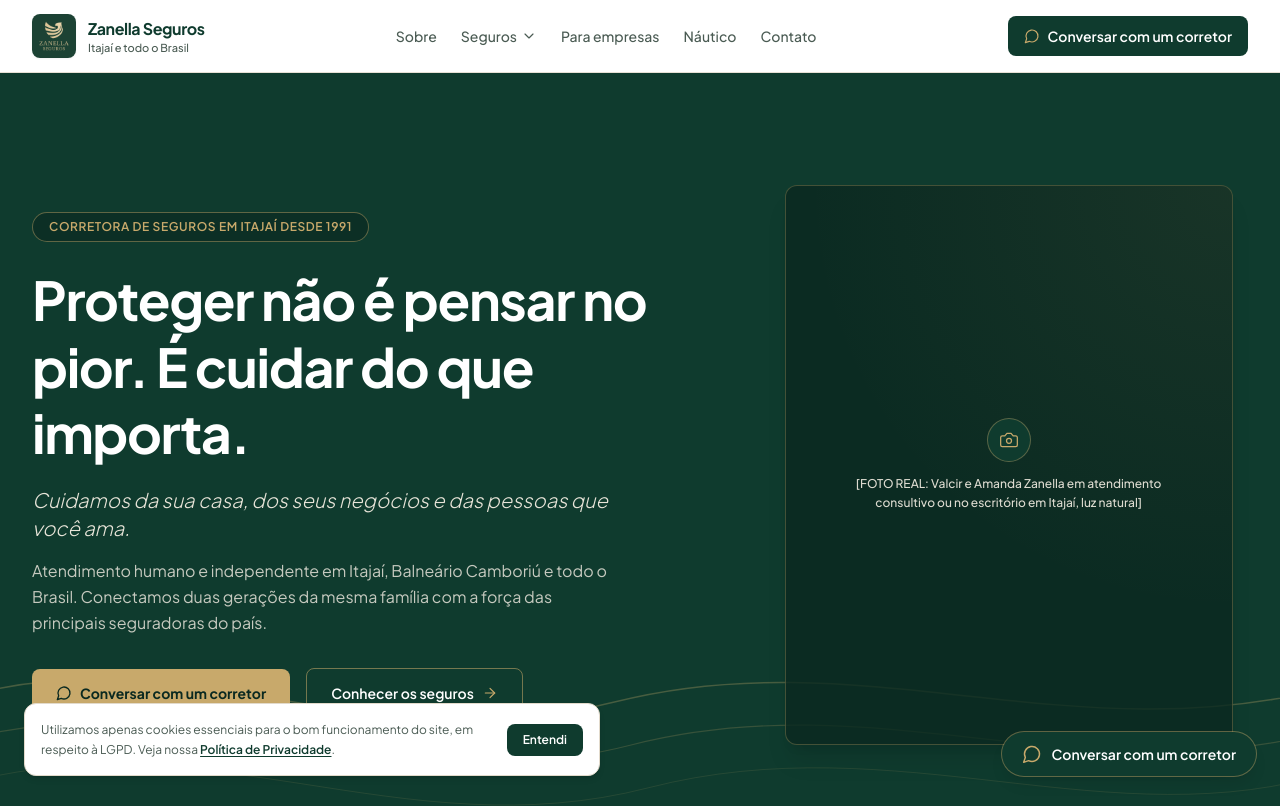
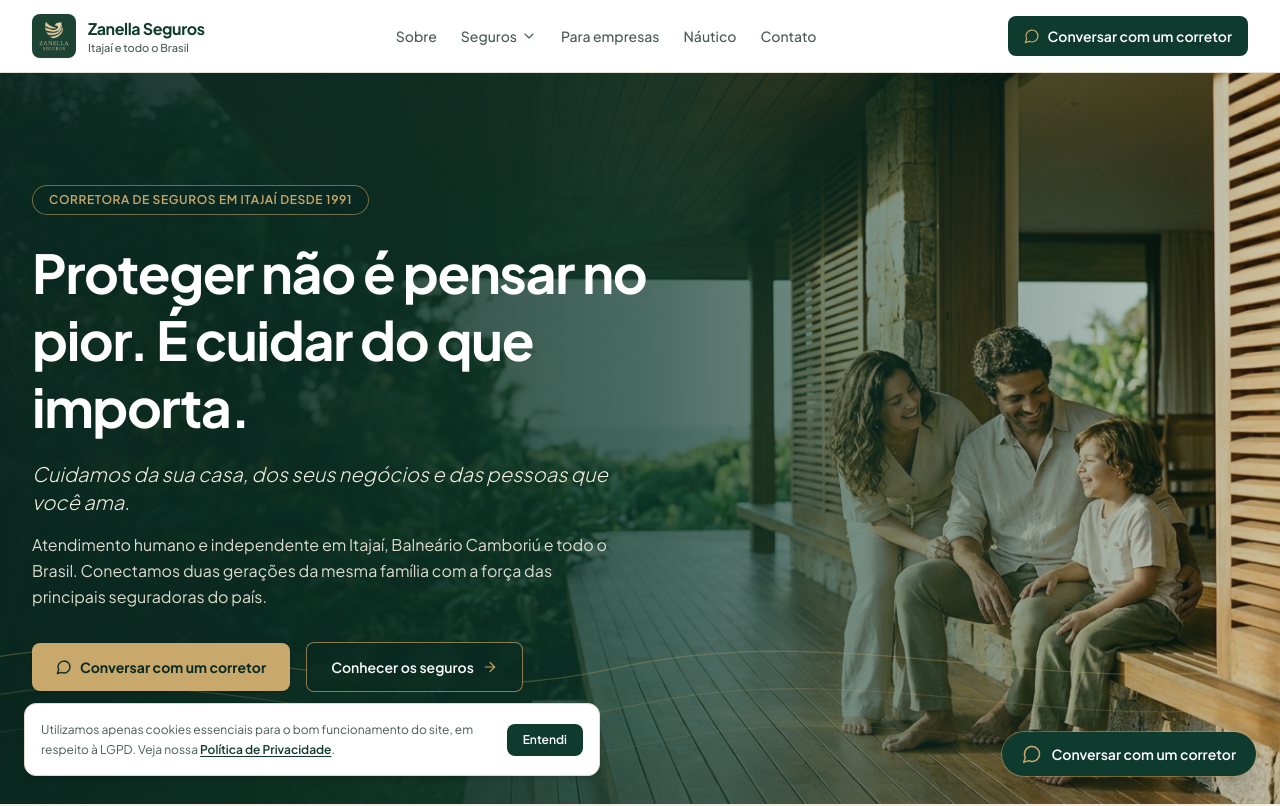
Before and after one commit to gabrielcriaecomunica/zanellaseguros, a Next.js app: page / in a window 1280 px wide. Shown: the top 806 px of the page. Built offline with nearby package versions, Linux system fonts and the light colour scheme.

Commit message:
feat: adiciona imagem de fundo em tela cheia no hero

```diff
--- a/app/page.tsx
+++ b/app/page.tsx
@@ -1,4 +1,5 @@
 import React from "react";
+import Image from "next/image";
 import Link from "next/link";
 import {
   Anchor,
@@ -47,17 +48,34 @@ export default function HomePage() {
   return (
     <>
       {/* 1. HERO */}
-      <section className="relative overflow-hidden bg-verde-profundo text-branco">
+      <section className="relative flex min-h-[540px] items-center overflow-hidden bg-verde-escuro text-branco sm:min-h-[600px] lg:min-h-[640px]">
+        <Image
+          src="/images/hero-familia-zanella.jpg"
+          alt="Família brasileira reunida na varanda de casa no litoral ao entardecer"
+          fill
+          priority
+          sizes="100vw"
+          className="object-cover object-[74%_center] sm:object-center"
+        />
+
+        <div
+          aria-hidden="true"
+          className="absolute inset-0 bg-verde-escuro/50 sm:bg-transparent sm:bg-gradient-to-r sm:from-verde-escuro/95 sm:via-verde-profundo/75 sm:to-verde-profundo/20"
+        />
+        <div
+          aria-hidden="true"
+          className="absolute inset-0 bg-gradient-to-t from-verde-escuro/70 via-transparent to-verde-escuro/30 sm:hidden"
+        />
+
         <SectionWaves
           variant="gold"
           position="hero"
-          className="absolute inset-x-0 bottom-0 h-56 opacity-90 sm:h-64"
+          className="absolute inset-x-0 bottom-0 z-10 h-44 opacity-85 sm:h-56"
         />
 
-        <div className="relative z-10 mx-auto max-w-7xl px-4 py-16 sm:px-6 sm:py-24 lg:px-8 lg:py-28">
-          <div className="grid grid-cols-1 items-center gap-12 lg:grid-cols-12">
-            <div className="lg:col-span-7">
-              <span className="inline-block rounded-full border border-dourado-areia/45 bg-verde-escuro/60 px-4 py-1.5 text-xs font-semibold tracking-wider text-dourado-areia uppercase">
+        <div className="relative z-20 mx-auto w-full max-w-7xl px-4 py-20 sm:px-6 sm:py-24 lg:px-8 lg:py-28">
+          <div className="max-w-2xl">
+            <span className="inline-block rounded-full border border-dourado-areia/55 bg-verde-escuro/75 px-4 py-1.5 text-xs font-semibold tracking-wider text-dourado-areia uppercase backdrop-blur-xs">
               {EMPRESA.frasesMarca.heroEtiqueta}
             </span>
 
@@ -65,13 +83,13 @@ export default function HomePage() {
               {EMPRESA.frasesMarca.heroTitulo}
             </h1>
 
-              <p className="mt-5 max-w-xl text-lg font-light italic text-creme/95 sm:text-xl">
+            <p className="mt-5 max-w-xl text-lg font-light italic text-creme sm:text-xl">
               {EMPRESA.frasesMarca.heroApoio}
             </p>
 
-              <p className="mt-4 max-w-xl text-sm leading-relaxed text-creme/80 sm:text-base">
-                Atendimento humano e independente em Itajaí, Balneário Camboriú
-                e todo o Brasil. Conectamos duas gerações da mesma família com a
+            <p className="mt-4 max-w-xl text-sm leading-relaxed text-creme/90 sm:text-base">
+              Atendimento humano e independente em Itajaí, Balneário Camboriú e
+              todo o Brasil. Conectamos duas gerações da mesma família com a
               força das principais seguradoras do país.
             </p>
 
@@ -80,7 +98,7 @@ export default function HomePage() {
                 href={buildWhatsAppUrl()}
                 target="_blank"
                 rel="noopener noreferrer"
-                  className="inline-flex items-center justify-center gap-2 rounded-lg bg-dourado-areia px-6 py-3.5 text-sm font-bold text-verde-escuro transition-colors hover:bg-creme"
+                className="inline-flex items-center justify-center gap-2 rounded-lg bg-dourado-areia px-6 py-3.5 text-sm font-bold text-verde-escuro shadow-sm transition-colors hover:bg-creme"
               >
                 <MessageCircle
                   className="h-4 w-4"
@@ -91,7 +109,7 @@ export default function HomePage() {
               </a>
               <Link
                 href="/seguros"
-                  className="inline-flex items-center justify-center gap-2 rounded-lg border border-dourado-areia/55 px-6 py-3.5 text-sm font-semibold text-branco transition-colors hover:bg-verde-medio"
+                className="inline-flex items-center justify-center gap-2 rounded-lg border border-dourado-areia/65 bg-verde-escuro/55 px-6 py-3.5 text-sm font-semibold text-branco backdrop-blur-xs transition-colors hover:bg-verde-profundo"
               >
                 <span>Conhecer os seguros</span>
                 <ArrowRight
@@ -100,16 +118,6 @@ export default function HomePage() {
                   aria-hidden="true"
                 />
               </Link>
-              </div>
-            </div>
-
-            <div className="lg:col-span-5">
-              <PhotoPlaceholder
-                label="[FOTO REAL: Valcir e Amanda Zanella em atendimento consultivo ou no escritório em Itajaí, luz natural]"
-                aspect="4/5"
-                tone="dark"
-                className="mx-auto max-w-md shadow-xl"
-              />
             </div>
           </div>
         </div>
```
Also changed, not shown: public/images/hero-familia-zanella.jpg (added). Lines whose indentation alone changed are shown as unchanged.
